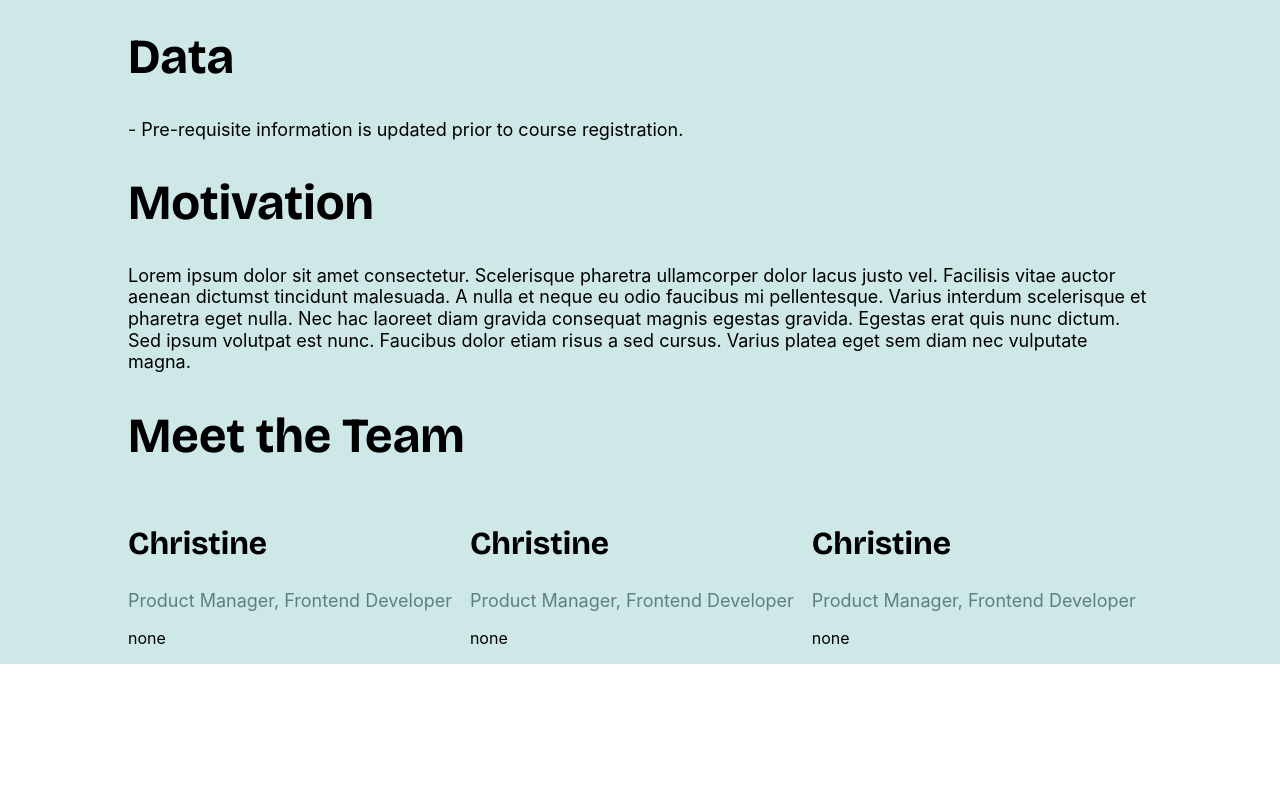
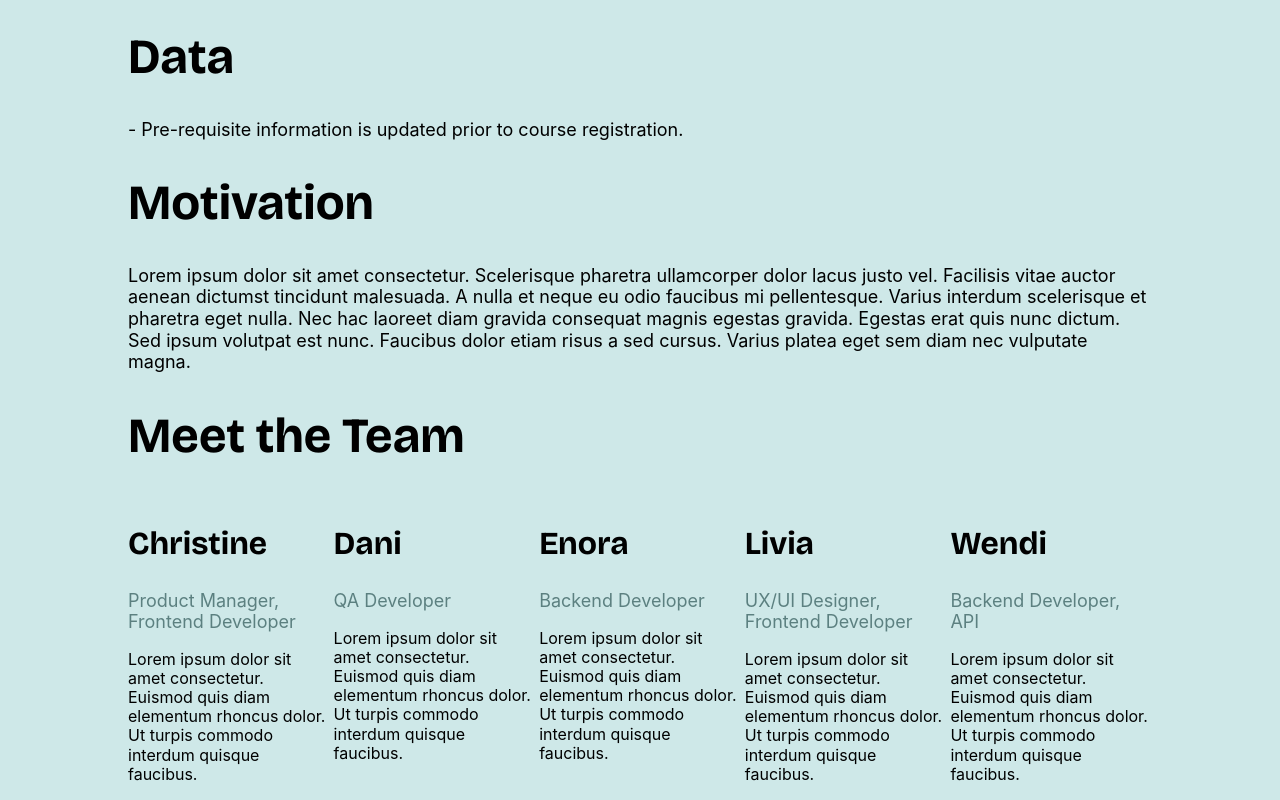
Before and after one commit to Wendi-WL/course-planner, a React (Create React App) app in the folder frontend/: page /#/ in a window 1280 px wide. Shown: the part 336-1136 px from the top of the page. Before the commit the page ends 1000 px from the top, so only its background shows below. Built offline with nearby package versions, Linux system fonts and the light colour scheme.

Commit message:
Made TeamMemberCards with the actual team members on

```diff
--- a/frontend/src/pages/About/About.jsx
+++ b/frontend/src/pages/About/About.jsx
@@ -1,6 +1,39 @@
 import TeamMemberCard from "../../components/ui/TeamMemberCard";
 
 function About() {
+  const teamMembers = [
+        {
+            name: 'Christine',
+            role: 'Product Manager, Frontend Developer',
+            description:
+                'Lorem ipsum dolor sit amet consectetur. Euismod quis diam elementum rhoncus dolor. Ut turpis commodo interdum quisque faucibus.'
+        },
+        {
+            name: 'Dani',
+            role: 'QA Developer',
+            description:
+                'Lorem ipsum dolor sit amet consectetur. Euismod quis diam elementum rhoncus dolor. Ut turpis commodo interdum quisque faucibus.'
+        },
+        {
+            name: 'Enora',
+            role: 'Backend Developer',
+            description:
+                'Lorem ipsum dolor sit amet consectetur. Euismod quis diam elementum rhoncus dolor. Ut turpis commodo interdum quisque faucibus.'
+        },
+        {
+            name: 'Livia',
+            role: 'UX/UI Designer, Frontend Developer',
+            description:
+                'Lorem ipsum dolor sit amet consectetur. Euismod quis diam elementum rhoncus dolor. Ut turpis commodo interdum quisque faucibus.'
+        },
+        {
+            name: 'Wendi',
+            role: 'Backend Developer, API',
+            description:
+                'Lorem ipsum dolor sit amet consectetur. Euismod quis diam elementum rhoncus dolor. Ut turpis commodo interdum quisque faucibus.'
+        }
+    ]
+
   return (
     <div className="Page">
       <div className="Page-header">About</div>
@@ -17,9 +50,9 @@ function About() {
 
       <h1>Meet the Team</h1>
       <div className="team-member-cards">
-        <TeamMemberCard name="Christine" role="Product Manager, Frontend Developer" description="none"></TeamMemberCard>
-        <TeamMemberCard name="Christine" role="Product Manager, Frontend Developer" description="none"></TeamMemberCard>
-        <TeamMemberCard name="Christine" role="Product Manager, Frontend Developer" description="none"></TeamMemberCard>
+          {teamMembers.map((mem) => (
+            <TeamMemberCard name={mem.name} role={mem.role} description={mem.description}></TeamMemberCard>
+          ))}
       </div>
     </div>
   )
```
